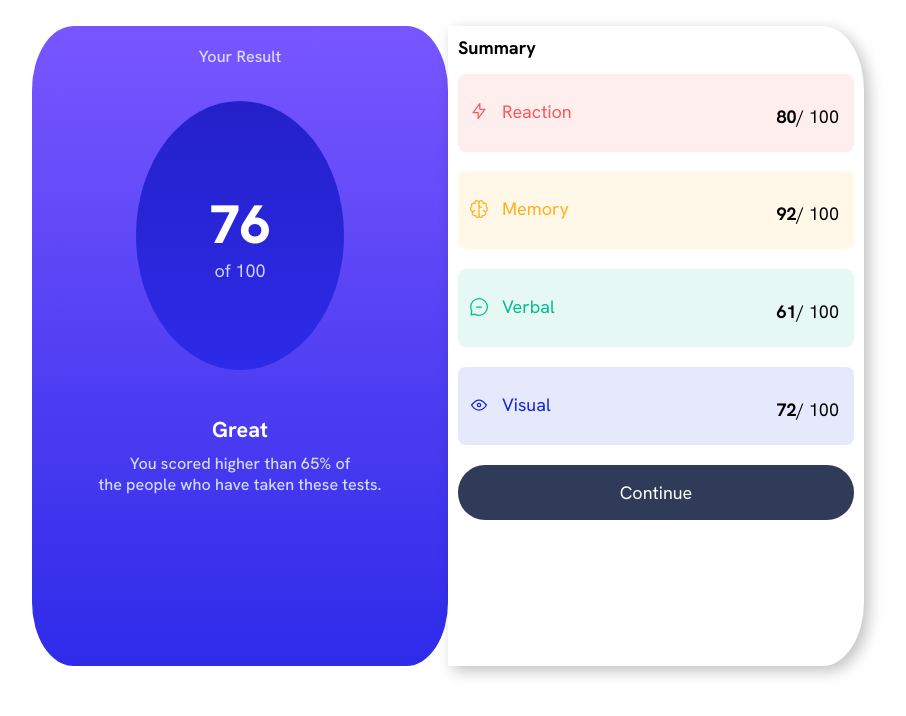
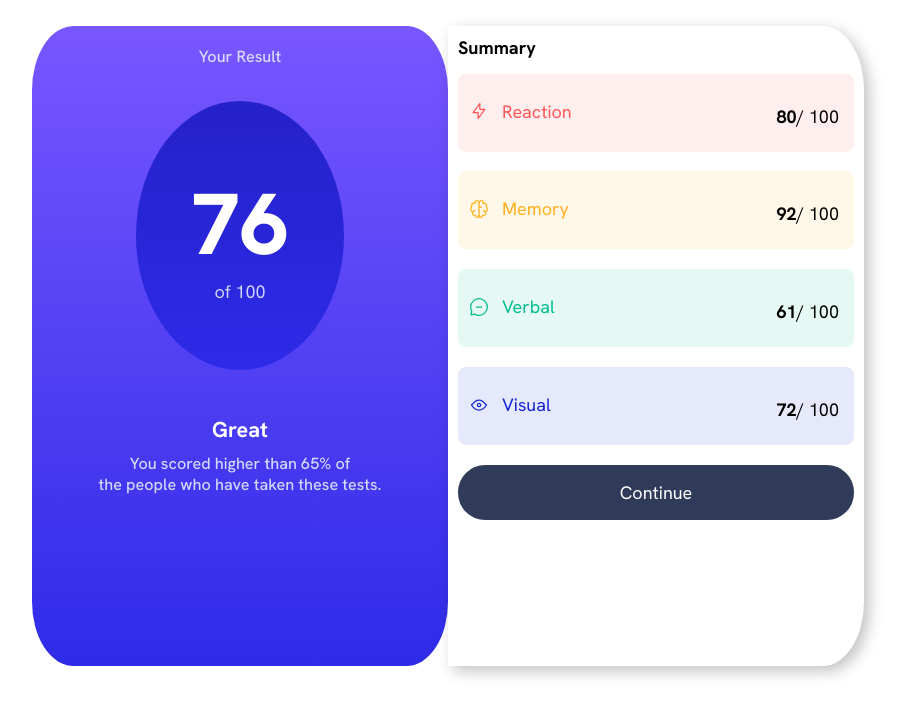
Before and after one commit to Malosti/results-summary-component, a plain HTML site: page index.html in a window 1280 px wide. Shown: the whole page, without its empty margins (192-1098 px from the left). Drawn offline with Linux system fonts and the light colour scheme.

Commit message:
ajuste tamanho fonte

```diff
--- a/styles/media-query.css
+++ b/styles/media-query.css
@@ -21,6 +21,10 @@
         margin-bottom: 2.5rem;
     }
 
+    div.head-stats > #overall-stats > p > span{
+        font-size: 4.8rem;
+    }
+
     div.body-stats{
         margin: 0;
         float: right;
```
